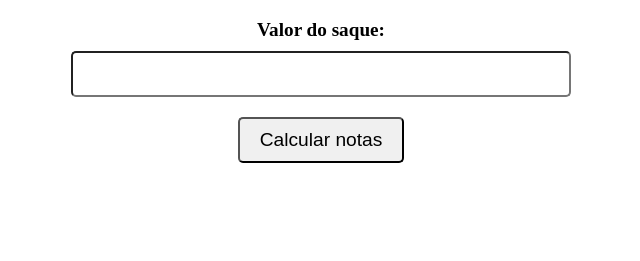
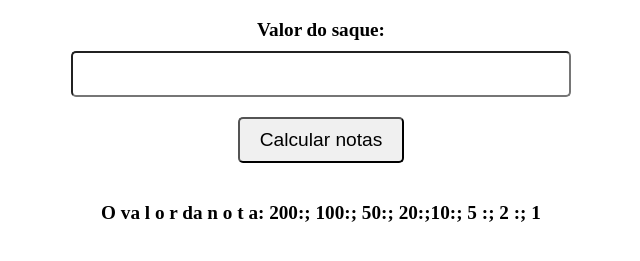
Before and after one commit to Martinovski/Calculadora-de-notas, a plain HTML site: page index.html in a window 1280 px wide. Shown: the part 81-342 px from the top of the page, without its empty margins (319-959 px from the left). Drawn offline with Linux system fonts and the light colour scheme.

Commit message:
teste
teste

```diff
--- a/caixa.js
+++ b/caixa.js
@@ -10,15 +10,13 @@ function calcularNotas() {
   // Criação da variável que armazenará o valor restante a ser sacado
   let valorRestante = valorSaque;
 
-  // Utilização do método map para percorrer cada nota disponível e obter a
-  //quantidade de notas necessárias para o saque
+  // Utilização do método map para percorrer cada nota disponível e obter a quantidade de notas necessárias para o saque
   const quantidadeNotas = notasDisponiveis.map((nota) => {
 
     // Cálculo da quantidade de notas necessárias para a nota atual
     const quantidade = Math.floor(valorRestante / nota);
 
-    // Atualização do valor restante a ser sacado após utilizar as notas da
-    //nota atual
+    // Atualização do valor restante a ser sacado após utilizar as notas da nota atual
     valorRestante -= quantidade * nota;
 
     // Retorno da quantidade de notas necessárias para a nota atual
@@ -28,8 +26,8 @@ function calcularNotas() {
   // Obtenção do elemento HTML onde será exibido o resultado do cálculo
   const resultado = document.getElementById("resultado");
 
-  // Atualização do conteúdo do elemento HTML com a quantidade de notas
-  //necessárias para o saque informado
-  resultado.innerHTML = `Quantidade de notas necessárias: ${quantidadeNotas}`;
+  //console.log(quantidadeNotas.join(", "));
+  // Atualização do conteúdo do elemento HTML com a quantidade de notas necessárias para o saque informado
+  resultado.innerHTML = `Quantidade de notas: ${quantidadeNotas.join(" :;: ")}`;
   console = notasDisponiveis;
 }
--- a/estilo.css
+++ b/estilo.css
@@ -46,3 +46,8 @@ button {
 	font-size: 1.2rem;
 	font-weight: bold;
 }
+p{
+	font-size: 1.2rem;
+	font-weight: bold;
+	text-align: right;
+}
--- a/index.html
+++ b/index.html
@@ -55,7 +55,7 @@
 
         </main>-->
 
-        <div class="container">
+        <main class="container">
             <h1>Calculadora de notas</h1>
 
             <label for="valorSaque">Valor do saque:</label>
@@ -64,7 +64,8 @@
             <button class="button" type="button" onclick="calcularNotas()" aria-describedby="resultado">Calcular notas</button>
 
             <div id="resultado" aria-live="assertive" role="status" aria-atomic="true"></div>
-        </div>
+            <p>O va l o r da  n o t a: 200:; 100:; 50:; 20:;10:; 5 :; 2 :; 1</p>
+        </main>
 
         <script type="text/javascript" src="caixa.js"></script>
 
```
